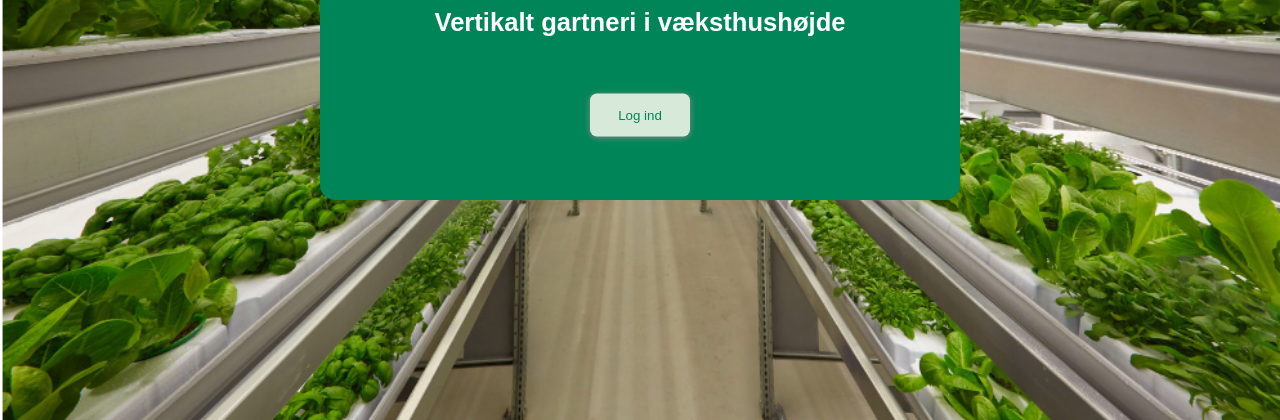
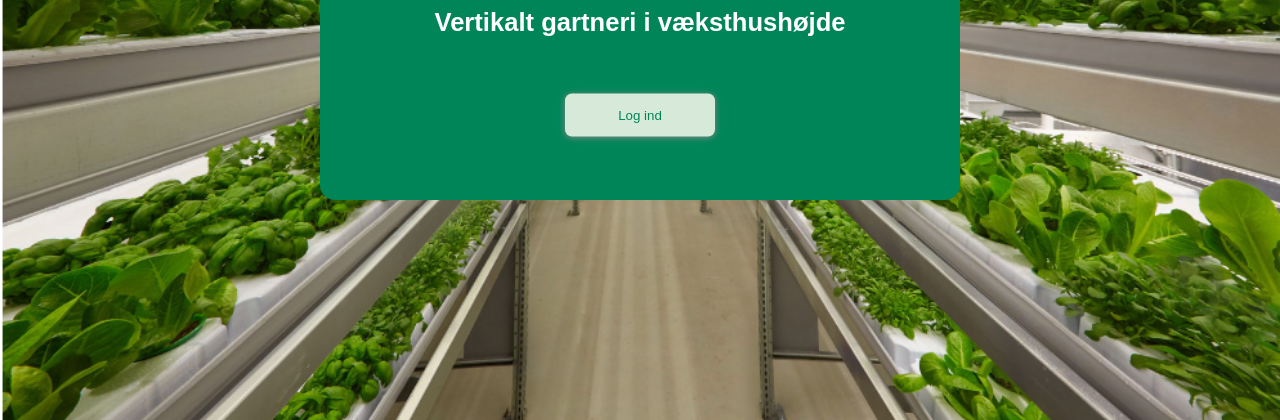
Before and after one commit to Melledodo/projekt5, a plain HTML site: page index.html in a window 1280 px wide. Shown: the part 380-800 px from the top of the page. Drawn offline with Linux system fonts and the light colour scheme.

Commit message:
Update style.css

```diff
--- a/style.css
+++ b/style.css
@@ -74,11 +74,11 @@ form {
   button {
     background-color: #D7EAD9;
     color:#008559;
-    padding: 14px 20px;
+    padding: 14px 22px;
     margin: 8px 0;
     border: none;
     cursor: pointer;
-    width: 100px;
+    width: 150px;
     box-shadow: 0 1px 6px rgb(138, 137, 137);
     border-radius: 7px;
   }
```
